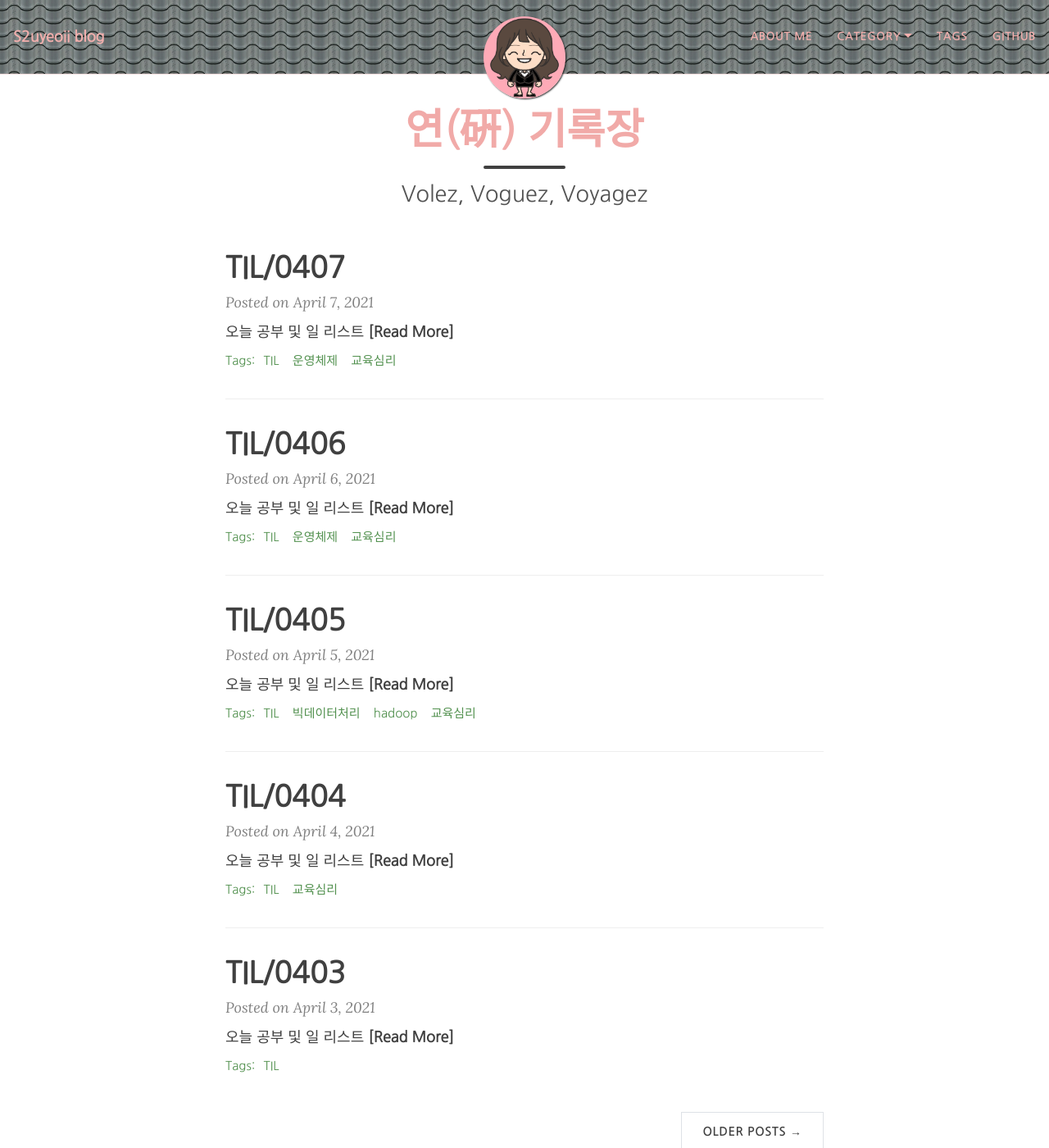
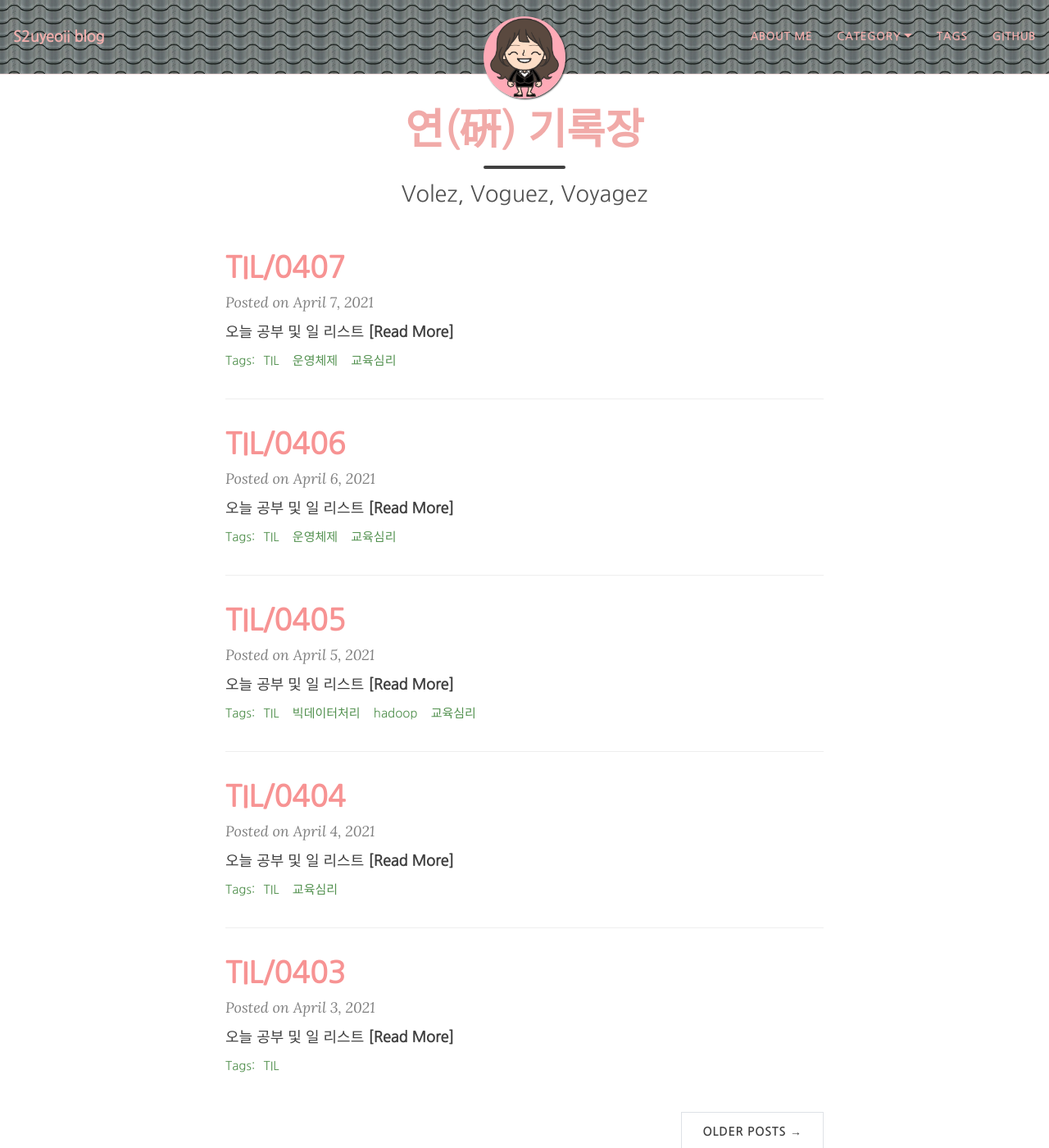
Before and after one commit to yeoneed/yeoneed.github.io, a Jekyll site: the page built from index.html, in a window 1280 px wide and 1400 px high. Shown: the whole window at 82% size. Built offline with Jekyll 4.4.1, drawn with Linux system fonts in a browser that asks for light colours; nearby versions of some CDN libraries; some web fonts are replaced; the list of posts is cut into pages by our own code.

Commit message:
Update beautifuljekyll.css

```diff
--- a/assets/css/beautifuljekyll.css
+++ b/assets/css/beautifuljekyll.css
@@ -49,6 +49,7 @@ h1 {
 }
 h2 {
   font-size: 1.875rem;
+  color: #f79393;
 }
 h3 {
   font-size: 1.5rem;
```
